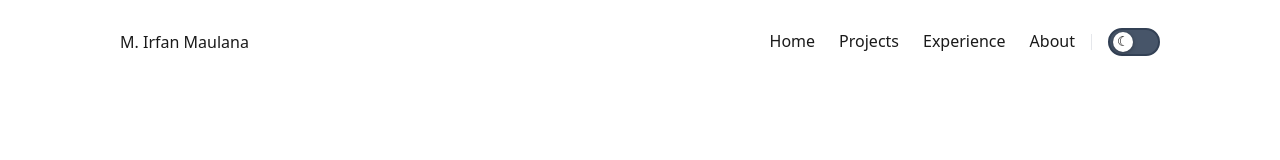
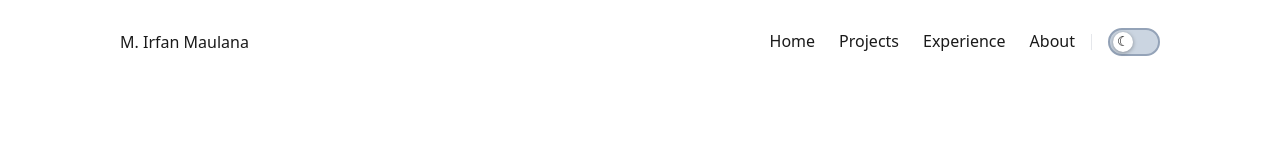
Before and after one commit to irfanmim/personal-website-fe, a Vue app: page / in a window 1280 px wide. Shown: the top 160 px of the page. Built offline with nearby package versions, Linux system fonts and the light colour scheme.

Commit message:
update the theme switch

```diff
--- a/src/components/NavBar.vue
+++ b/src/components/NavBar.vue
@@ -134,8 +134,8 @@ defineEmits(['toggleDark'])
   width: 52px;
   height: 28px;
   border-radius: 999px;
-  background: #475569;
-  border: 2px solid #334155;
+  background: #cbd5e1;
+  border: 2px solid #94a3b8;
   transition: background 0.25s, border-color 0.25s;
   display: flex;
   align-items: center;
```
